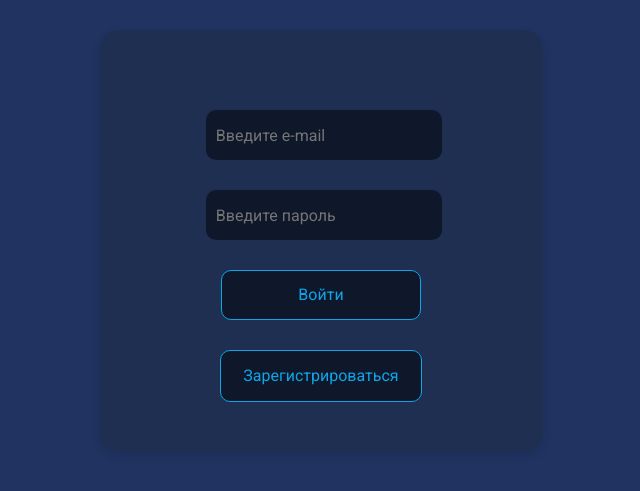
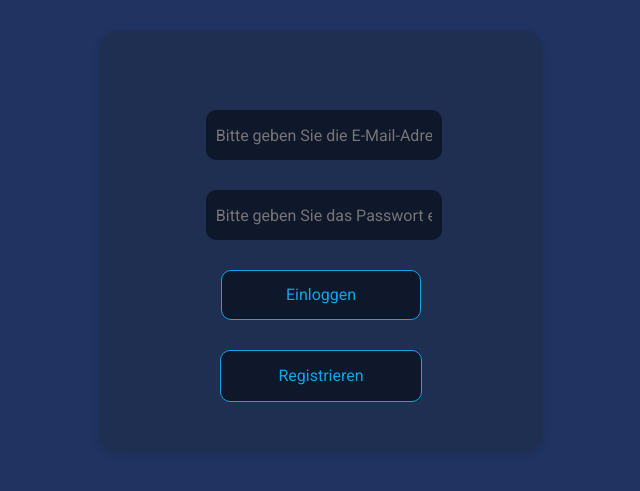
Before and after one commit to nxzos/diary, a Flask app: page / in a window 1280 px wide. Shown: the part 70-561 px from the top of the page, without its empty margins (319-959 px from the left). Run offline with Flask 3, Linux system fonts and the light colour scheme.

Commit message:
login.html

```diff
--- a/diary-main/templates/login.html
+++ b/diary-main/templates/login.html
@@ -1,11 +1,10 @@
-
 <!DOCTYPE html>
-<html lang="en">
+<html lang="de">
 <head>
     <meta charset="UTF-8">
     <meta http-equiv="X-UA-Compatible" content="IE=edge">
     <meta name="viewport" content="width=device-width, initial-scale=1.0">
-    <title>Дневник программиста</title>
+    <title>Programmierertagebuch</title>
     <link rel="stylesheet" href="../static/css/style.css">
 </head>
 <body>
@@ -20,19 +19,18 @@
         <form action="{{ url_for('login') }}" method="POST" class="login">
             <p class="error">{{error}}</p>
 
-            <!-- Задание №2. Создать поля для логина -->
             <label for="email">
-                <input class="form__input" type="email" name="email" id="email" placeholder="Введите e-mail" required>
+                <input class="form__input" type="email" name="email" id="email" placeholder="Bitte geben Sie die E-Mail-Adresse ein" required>
            </label>
            <label for="password">
-                <input class="form__input" type="password" name="password" placeholder="Введите пароль">
+                <input class="form__input" type="password" name="password" placeholder="Bitte geben Sie das Passwort ein">
            </label>
 
 
 
-            <!--  -->
-                <button class="form__button">Войти</button>
-                <a href="/reg" class="form__button reg__link">Зарегистрироваться</a>
+
+                <button class="form__button">Einloggen</button>
+                <a href="/reg" class="form__button reg__link">Registrieren</a>
         </form>
         {% endblock %}
       </main>
```
